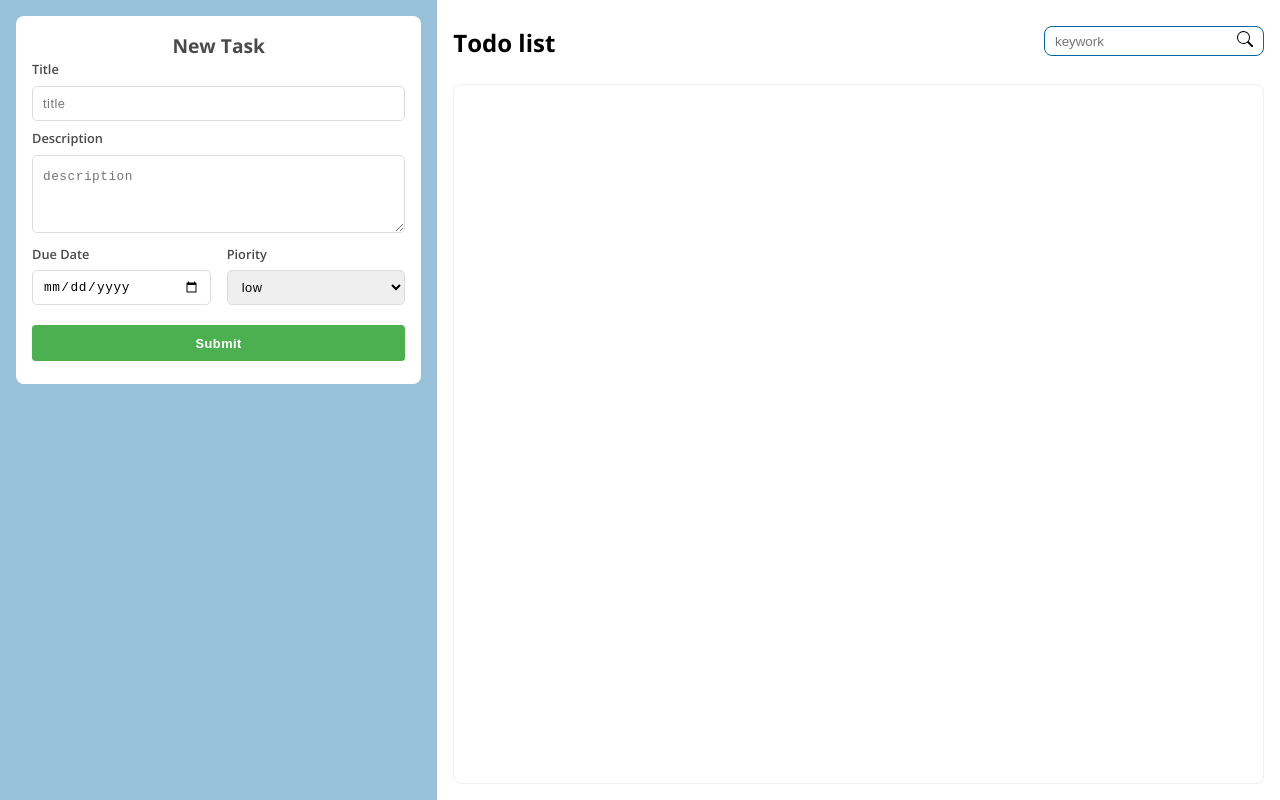
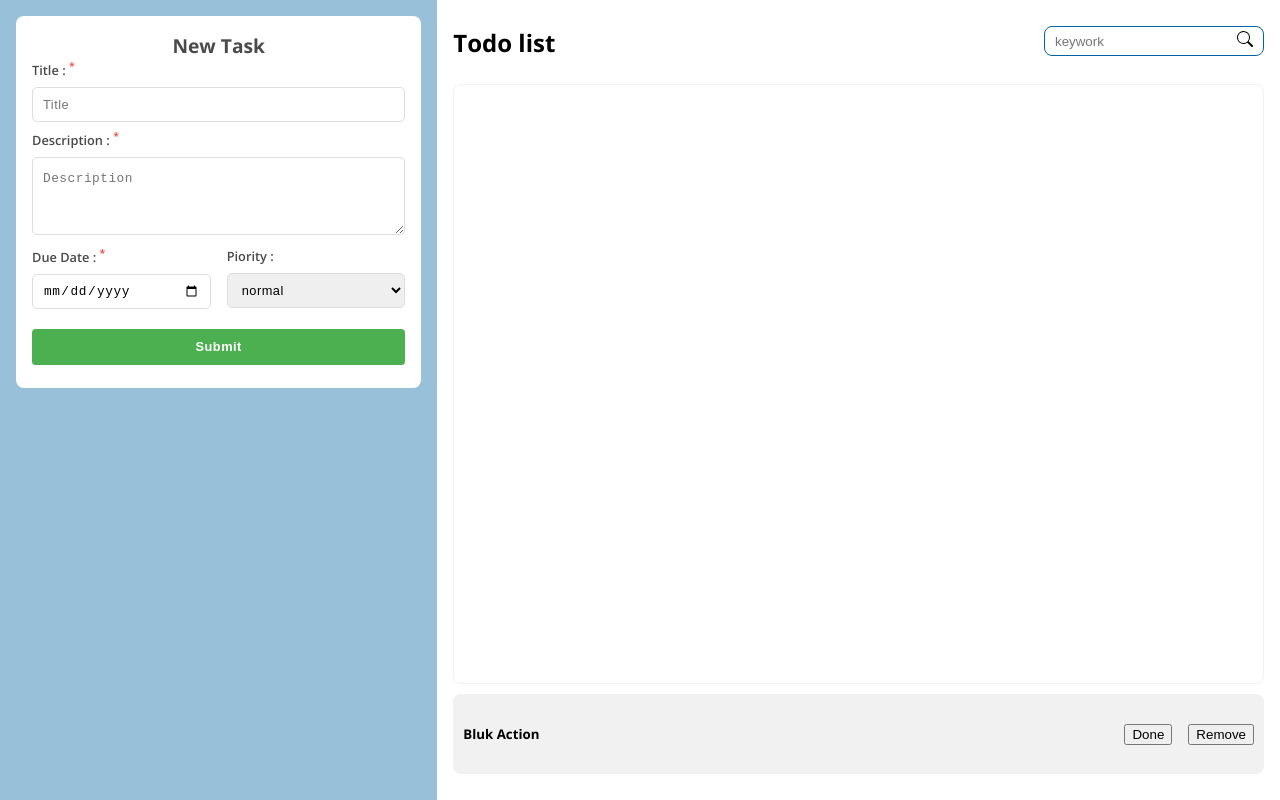
Before and after one commit to semochi/ziro-todo-list, a React (Create React App) app: page / in a window 1280 px wide. Built offline with nearby package versions, Linux system fonts and the light colour scheme.

Commit message:
Fix Search And Fix Common Field:

```diff
--- a/src/App.tsx
+++ b/src/App.tsx
@@ -3,24 +3,34 @@ import ListTaskItem from "./app/tasks/ListTaskItem";
 import AddTaskItem from "./app/tasks/AddTaskItem";
 import { getAllTasks, updateTasks } from "./utils/stores";
 import React from "react";
+
+
 let items = getAllTasks("tasks");
+
+
 function App() {
   const [tasks, setTasks] = React.useState([]);
 
   React.useEffect(() => {
     if (items.length > 0) (() => setTasks(items))();
   }, []);
-  // create task
+
+  // Todo : on create task
+
   const setNewTasks = (values: any) => {
     let data: any = [...tasks, values];
     setTasks(data);
     return updateTasks("tasks", data);
   };
 
+    // Todo : on update task
+
   const handleUpdate = (values: any) => {
     setTasks(values);
     return updateTasks("tasks", values);
   };
+
+    // Todo : on update task
 
   const handleSearch = (values: any) => {
     if(values.length > 0) {
@@ -35,6 +45,7 @@ function App() {
       <AddTaskItem onCreateTasks={setNewTasks} />
       <ListTaskItem
         tasks={tasks}
+        defaultTasks={items}
         onUpdate={handleUpdate}
         onSearch={handleSearch}
       />
--- a/src/app/tasks/AddTaskItem.tsx
+++ b/src/app/tasks/AddTaskItem.tsx
@@ -1,4 +1,4 @@
-import { Formik, Form, FormikHelpers } from "formik";
+import { Formik, Form } from "formik";
 
 import * as Yup from "yup";
 import styled from "styled-components";
@@ -12,17 +12,23 @@ interface Props {
   onCreateTasks: (values: any) => void | undefined;
 }
 
+const NewTaskSchema = Yup.object().shape({
+  title: Yup.string().required("Required"),
+  description: Yup.string().required("Required"),
+  date: Yup.string().required("Required"),
+  piority: Yup.string().required("Required"),
+});
+
 export default function AddTaskItem({ onCreateTasks }: Props) {
-  const handleCreateTask = (values: any) => {
+  const handleCreateTask = (values: any, { resetForm }: any) => {
     onCreateTasks(values);
+    resetForm();
   };
 
   return (
     <BoxWrapper>
       <BoxForm>
-        <BoxFormHeader>
-          New Task
-        </BoxFormHeader>
+        <BoxFormHeader>New Task</BoxFormHeader>
         <Formik
           initialValues={{
             title: "",
@@ -30,21 +36,35 @@ export default function AddTaskItem({ onCreateTasks }: Props) {
             date: "",
             piority: "normal",
           }}
+          validationSchema={NewTaskSchema}
           onSubmit={handleCreateTask}
         >
+          {({ errors }) => (
             <Form>
               <FormControl>
-              <FormLabel title="Title" />
-              <FieldInput name="title" placeholder="title" />
+                <FormLabel title="Title" isRequire error={errors.title} />
+                <FieldInput
+                  name="title"
+                  placeholder="Title"
+                  error={errors.title}
+                />
               </FormControl>
               <FormControl>
-              <FormLabel title="Description" />
-              <FieldTextarea name="description" placeholder="description" />
+                <FormLabel
+                  title="Description"
+                  isRequire
+                  error={errors.description}
+                />
+                <FieldTextarea
+                  name="description"
+                  placeholder="Description"
+                  error={errors.description}
+                />
               </FormControl>
               <FormGroup>
                 <FormControl>
-                <FormLabel title="Due Date" />
-                <FieldDate name="date" />
+                  <FormLabel title="Due Date" isRequire error={errors.date} />
+                  <FieldDate name="date" error={errors.date} />
                 </FormControl>
                 <FormControl>
                   <FormLabel title="Piority" />
@@ -58,6 +78,7 @@ export default function AddTaskItem({ onCreateTasks }: Props) {
                 <Button type="submit">Submit</Button>
               </FormControl>
             </Form>
+          )}
         </Formik>
       </BoxForm>
     </BoxWrapper>
@@ -90,7 +111,6 @@ const BoxFormHeader = styled.h2`
 `;
 
 const Button = styled.button`
-
   width: 100%;
   padding: 0.8em;
   margin-top: 1em;
--- a/src/app/tasks/ListTaskItem.tsx
+++ b/src/app/tasks/ListTaskItem.tsx
@@ -1,55 +1,132 @@
+import React from "react";
 import styled from "styled-components";
+import { FormGroup } from "../../common/Form";
 import TaskInputSearch from "./inc/TaskInputSearch";
 import TaskItem from "./inc/TaskItem";
 interface Props {
   tasks: never[] | [];
+  defaultTasks: never[] | [];
   onUpdate: (values: any) => void | undefined;
   onSearch: (values: any) => void | undefined;
 }
-export default function ListTaskItem({ tasks, onUpdate, onSearch }: Props) {
+export default function ListTaskItem({
+  tasks,
+  defaultTasks,
+  onUpdate,
+  onSearch,
+}: Props) {
+
+  const [isSearch, setIsSearch] = React.useState(false);
+
+  const [options, setOptions] = React.useState<number[]>([]);
+
+  // Todo: handle button remove one
+
   const handleRemove = (index: number) => {
     return onUpdate(tasks.filter((v, i) => i !== index));
   };
 
-  const handleDetail = (index: number) => {
-    console.log(index);
+  // Todo: handle button update one
+
+  const handleUpdate = (index: number, value: any) => {
+    let results: any = [];
+    tasks.forEach((task: Object, i) => {
+      let newTask = { ...task, ...value };
+      index === i ? results.push(newTask) : results.push(task);
+    });
+    return onUpdate(results);
   };
 
-  const handleUpdate = (index: number, value: any) => {
-    console.log(index);
-    console.log(value);
-  };
+  // Todo: handle button search
+
   const handleSearch = (keywork: string) => {
     let results: any = [];
     tasks.forEach((elm: any) => {
       let textTitle: string = elm.title.toLowerCase();
-      if (textTitle.indexOf(keywork.toLowerCase()) > 0) {
-        return results.push(elm);
+      if (textTitle.indexOf(keywork.toLowerCase()) > -1) {
+        results.push(elm);
       }
     });
 
+    setIsSearch(true);
     return onSearch(results);
+  };
+
+  // Todo: handle on select check box
+
+  const handleSelect = (e: any) => {
+    let selects = options;
+    if (e.target.checked) {
+      selects = [...options, +e.target.value];
+    } else {
+      let index = selects.indexOf(+e.target.value);
+      selects.splice(index, 1);
+    }
+    setOptions(selects);
+  };
+
+  // Todo: handle button remove many
+
+  const handleRemoveMany = () => {
+    let results: any = [];
+    tasks.forEach((v, i) => {
+      if (!options.includes(i)) results.push(v);
+    });
+    return onUpdate(results);
+  };
+
+  // Todo: handle button done many
+
+  const handleDoneMany = () => {
+    let results: any = [];
+    tasks.forEach((task: Object, i) => {
+      let newTask = { ...task, isDone: true };
+      options.includes(i) ? results.push(newTask) : results.push(task);
+    });
+    return onUpdate(results);
+  };
+
+  // Todo: handle on close search
+
+  const handleCloseSearch = () => {
+    setIsSearch(false);
+    onSearch(defaultTasks);
   };
 
   return (
     <Content>
       <BoxSearch>
         <h2>Todo list</h2>
-        <TaskInputSearch onValue={handleSearch} />
+        <TaskInputSearch
+          isSearch={isSearch}
+          onValue={handleSearch}
+          onClose={handleCloseSearch}
+        />
       </BoxSearch>
       <ListTasks>
-        {tasks.map((task, i) => (
+        {tasks.map((task: any, i) => {
+          let { isDone } = task;
+          return (
             <TaskItem
               {...task}
               key={i}
               index={i + 1}
               task={task}
-            onClickDetail={() => handleDetail(i)}
+              isDone={isDone}
+              onSelect={(e: any) => handleSelect(e)}
               onClickRemove={() => handleRemove(i)}
               onClickUpdate={(value: any) => handleUpdate(i, value)}
             />
-        ))}
+          );
+        })}
       </ListTasks>
+      <BoxFooter>
+        <h5>Bluk Action</h5>
+        <FormGroup>
+          <button onClick={handleDoneMany}>Done</button>
+          <button onClick={handleRemoveMany}>Remove</button>
+        </FormGroup>
+      </BoxFooter>
     </Content>
   );
 }
@@ -67,7 +144,7 @@ const Content = styled.div`
   }
 `;
 const ListTasks = styled.div`
-  height: calc(100vh - 100px);
+  height: calc(100vh - 200px);
   overflow-y: auto;
   box-sizing: border-box;
   border: 1px solid #f1f1f1;
@@ -99,3 +176,13 @@ const BoxSearch = styled.header`
     font-size: 1.5rem;
   }
 `;
+const BoxFooter = styled.div`
+  height: 80px;
+  align-items: center;
+  justify-content: space-between;
+  display: flex;
+  background: #f1f1f1;
+  margin: 10px 0;
+  padding: 10px;
+  border-radius: 8px;
+`;
--- a/src/app/tasks/inc/TaskItem.tsx
+++ b/src/app/tasks/inc/TaskItem.tsx
@@ -6,34 +6,54 @@ import FieldTextarea from "../../../common/fields/FieldTextarea";
 import { FormControl, FormGroup, FormLabel } from "../../../common/Form";
 import FieldSelect from "../../../common/fields/FieldSelect";
 import FieldDate from "../../../common/fields/FieldDate";
+
+import * as Yup from "yup";
+const UpdateTaskSchema = Yup.object().shape({
+  title: Yup.string().required("Required"),
+});
+
 export default function TaskItem({
   index,
   task,
-  onClickDetail,
+  isDone,
+  onSelect,
   onClickRemove,
   onClickUpdate,
 }: any) {
   const toggleRef = React.useRef<HTMLDivElement>(null);
+
+
+  // Todo : hand button detail
+
   const handleDetail = () => {
     let elm: any = toggleRef.current;
-
+    // remove all class show
     if (!elm.classList.contains("show")) {
       let { value } = elm.classList;
       let targets = Array.from(document.getElementsByClassName(value));
       targets.forEach((elm: any) => elm.classList.remove("show"));
     }
-
     elm.classList.toggle("show");
   };
+
+  // Todo : Clear checked if change props task
+
+  React.useLayoutEffect(() => {
+    let targets = Array.from(document.querySelectorAll("input[type=checkbox]"));
+    targets.forEach((elm: any) => {
+      elm.checked = false;
+    });
+  }, [task]);
 
   return (
     <BoxWrapper>
       <BoxItem>
         <BoxItemCheck>
-          <input type="checkbox" />
+          <input type="checkbox" value={index - 1} onChange={onSelect} />
           <BoxItemTitle>
             <i>{task.date}</i>
             <p>{task.title}</p>
+            {isDone ? "Done" : null}
           </BoxItemTitle>
         </BoxItemCheck>
         <BoxItemButton>
@@ -42,29 +62,39 @@ export default function TaskItem({
         </BoxItemButton>
       </BoxItem>
       <BoxShowDetail ref={toggleRef}>
-        <Formik initialValues={task} onSubmit={(value) => onClickUpdate(value)}>
+        <Formik
+          initialValues={task}
+          validationSchema={UpdateTaskSchema}
+          onSubmit={(value) => onClickUpdate(value)}
+        >
+          {({ errors }) => (
             <Form>
               <header>
                 <h6>{`#${index}-${task.title}`}</h6>
               </header>
               <FormControl>
-              <FieldInput name="title" />
+                <FormLabel title="Title" error={errors.title} />
+                <FieldInput name="title" error={errors.title} />
               </FormControl>
               <FormControl>
-              <FieldTextarea name="description" />
+                <FormLabel title="Description" error={errors.description} />
+                <FieldTextarea name="description" error={errors.description} />
               </FormControl>
               <FormGroup>
                 <FormControl>
-                <FormLabel title="Due Date" />
-                <FieldDate name="date" />
+                  <FormLabel title="Due Date" error={errors.date} />
+                  <FieldDate name="date" error={errors.date} />
                 </FormControl>
                 <FormControl>
                   <FormLabel title="Piority" />
                   <FieldSelect options={["low", "high", "normal"]} />
                 </FormControl>
               </FormGroup>
-            <button>Update</button>
+              <FormControl>
+                <button type="submit">Update</button>
+              </FormControl>
             </Form>
+          )}
         </Formik>
       </BoxShowDetail>
     </BoxWrapper>
--- a/src/common/Form.tsx
+++ b/src/common/Form.tsx
@@ -23,8 +23,12 @@ const FormGroupStyle = styled.div`
  * @param param0
  * @returns
  */
-export function FormLabel({ title }: FormLabelProps) {
-  return <FormLabelStyle>{title}</FormLabelStyle>;
+export function FormLabel({ title, isRequire, error }: FormLabelProps) {
+  return (
+    <FormLabelStyle>
+      {title} : {isRequire && <sup>*</sup>} <small>{error}</small>
+    </FormLabelStyle>
+  );
 }
 
 const FormLabelStyle = styled.label`
@@ -33,6 +37,12 @@ const FormLabelStyle = styled.label`
   font-weight: 600;
   margin-bottom: 0.6em;
   color: #4a4a4a;
+  sup {
+    color: #f44336;
+  }
+  small {
+    color: #f44336;
+  }
 `;
 
 /**
--- a/src/common/fields/FieldDate.tsx
+++ b/src/common/fields/FieldDate.tsx
@@ -15,7 +15,7 @@ export default function FieldDate(props: any) {
 }
 
 const InputStyle = styled(Field)`
-  border: 1px solid #ddd;
+  border: ${({ error }) => (error ? "1px solid #f44336" : "1px solid #ddd")};
   box-sizing: border-box;
   width: 100%;
   height: 35px;
--- a/src/common/fields/FieldInput.tsx
+++ b/src/common/fields/FieldInput.tsx
@@ -6,7 +6,7 @@ export default function FieldInput(props: any) {
 }
 
 const InputStyle = styled(Field)`
-  border: 1px solid #ddd;
+  border: ${({ error }) => (error ? "1px solid #f44336" : "1px solid #ddd")};
   box-sizing: border-box;
   width: 100%;
   height: 35px;
--- a/src/common/fields/FieldSelect.tsx
+++ b/src/common/fields/FieldSelect.tsx
@@ -5,19 +5,22 @@ const FieldSelect = (props: any) => {
   let optionsProps: string[] = props.options || [];
 
   return (
-    <Select as="select" name="piority">
+    <Select>
+      <Field {...props} as="select" name="piority">
         {optionsProps.map((label, i) => (
           <option value={label} key={i}>
             {label}
           </option>
         ))}
+      </Field>
     </Select>
   );
 };
 
 export default FieldSelect;
 
-const Select = styled(Field)`
+const Select = styled.div`
+  select {
     border: 1px solid #ddd;
     box-sizing: border-box;
     width: 100%;
@@ -27,4 +30,5 @@ const Select = styled(Field)`
     padding: 3px 10px;
     letter-spacing: 0.5px;
     font-size: 0.8rem;
+  }
 `;
--- a/src/common/fields/FieldTextarea.tsx
+++ b/src/common/fields/FieldTextarea.tsx
@@ -2,10 +2,19 @@ import { Field } from "formik";
 import styled from "styled-components";
 
 export default function FieldTextarea(props: any) {
-  return <Textarea  {...props} as="textarea"  />;
+  console.log(props.error);
+  return (
+    <ShortDescription error={props.error}>
+      <Field {...props} as="textarea" />
+    </ShortDescription>
+  );
 }
-const Textarea = styled(Field)`
-  border: 1px solid #ddd;
+interface Props {
+  error?: boolean;
+}
+const ShortDescription = styled.div<Props>`
+  textarea {
+    border: ${({ error }) => (error ? "1px solid #f44336" : "1px solid #ddd")};
     box-sizing: border-box;
     width: 100%;
     line-height: 35px;
@@ -13,4 +22,5 @@ const Textarea = styled(Field)`
     padding: 3px 10px;
     letter-spacing: 0.5px;
     font-size: 0.8rem;
+  }
 `;
--- a/src/common/types.ts
+++ b/src/common/types.ts
@@ -1,5 +1,9 @@
+import { FormikErrors } from "formik";
+
 export interface FormLabelProps {
   title: String;
+  error?: string | undefined| string[] |FormikErrors<any> | FormikErrors<any>[] ;
+  isRequire? : Boolean
 }
 
 export interface FormGroupProps {
```
Also changed, not shown: src/app/tasks/inc/TaskInputSearch.tsx (+22 -1 lines). Lines whose indentation alone changed are shown as unchanged.
